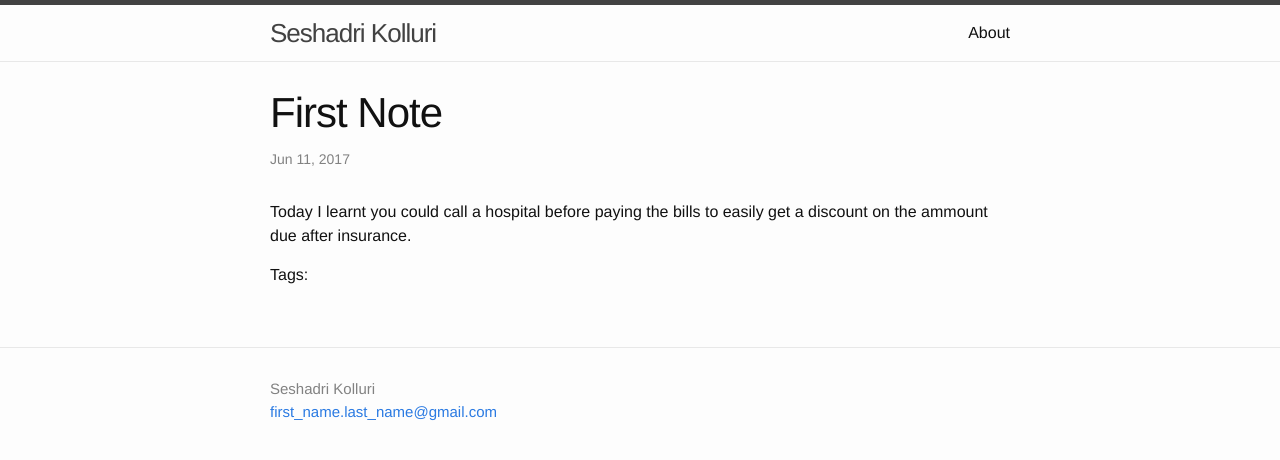
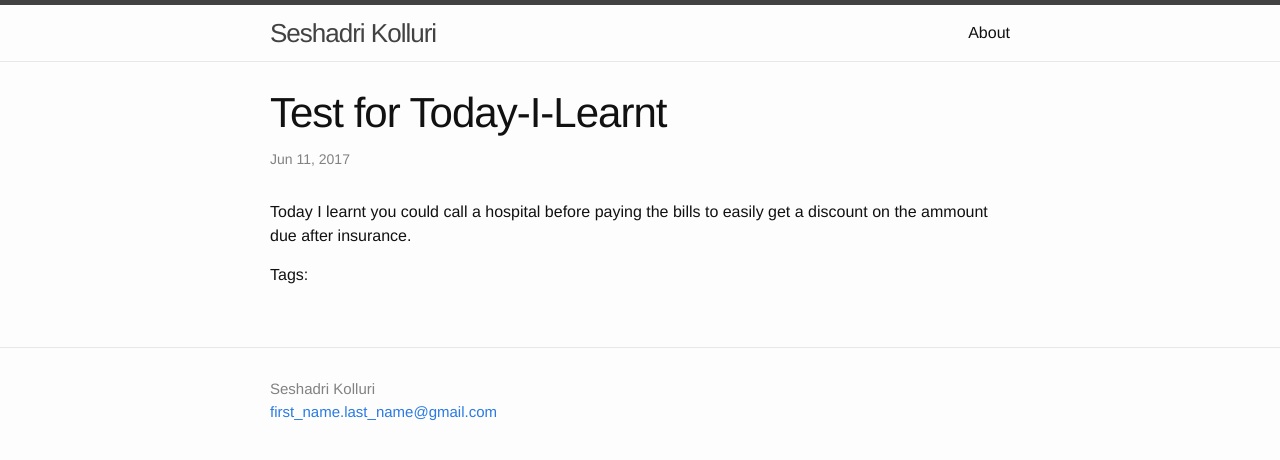
Before and after one commit to SeshadriKolluri/SeshadriKolluri.github.io, a Jekyll site: the page built from _posts/2017-06-11-til-test.md, in a window 1280 px wide. Shown: the top 460 px of the page. Built offline with Jekyll 4.4.1, drawn with Linux system fonts in a browser that asks for light colours.

Commit message:
Create 2017-06-11-til-test.md

```diff
--- a/_posts/2017-06-11-til-test.md
+++ b/_posts/2017-06-11-til-test.md
@@ -1,6 +1,6 @@
 ---
 layout: post
-title:  "First Note"
+title:  "Test for Today-I-Learnt"
 date:   2017-06-11
 tags: daily-til, personal-finance
 ---
```
